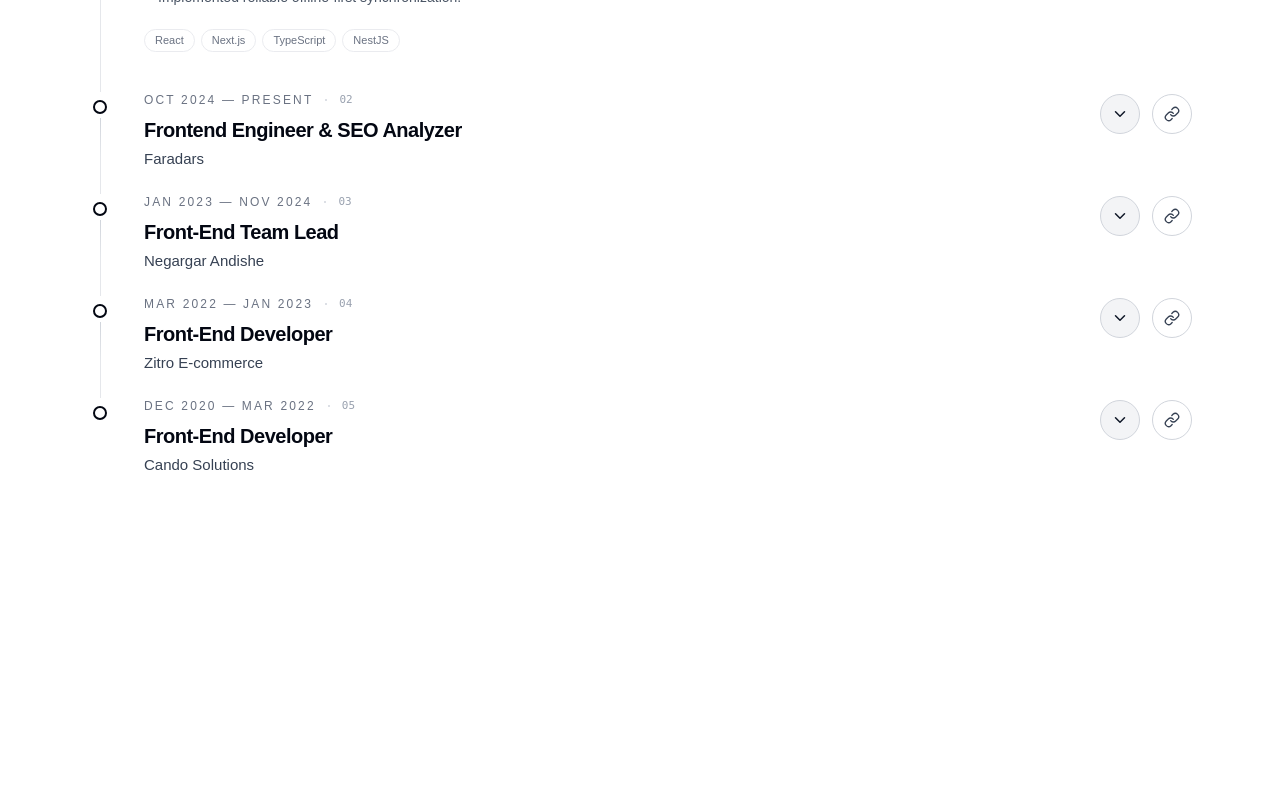
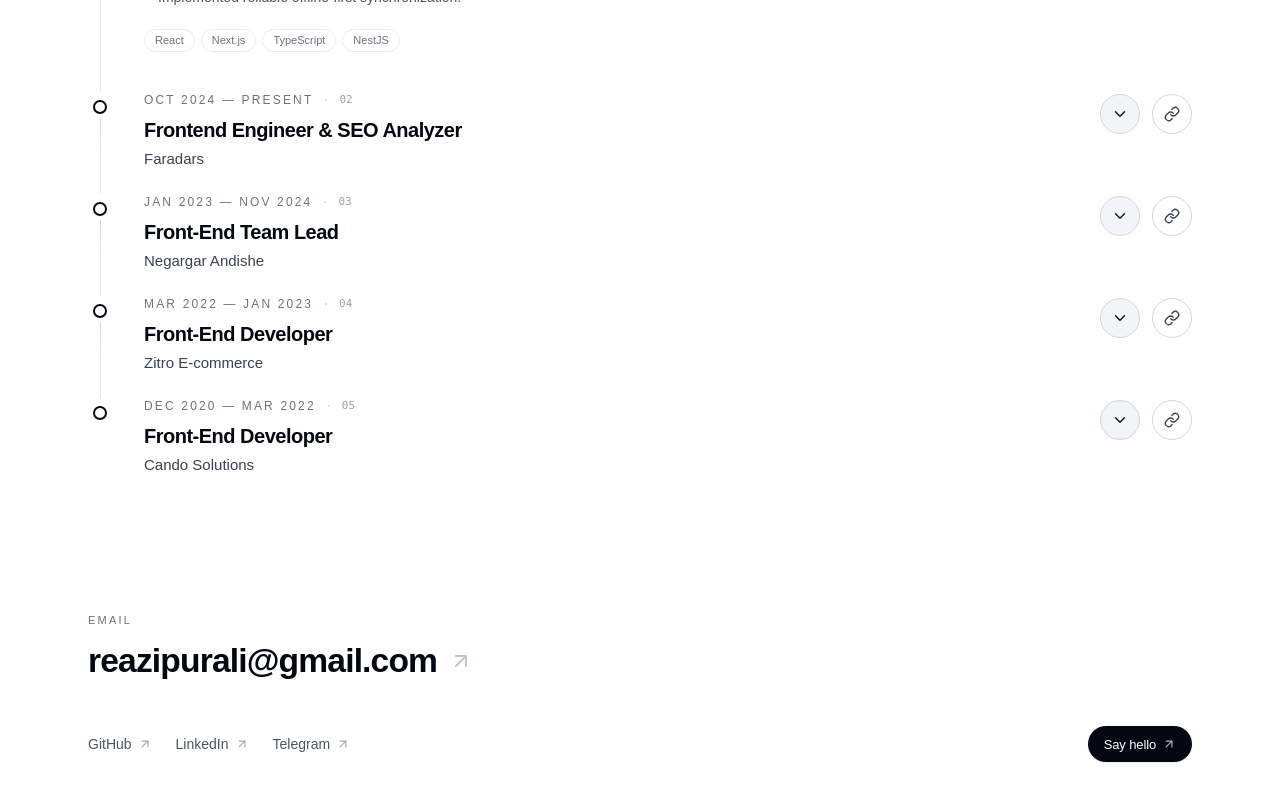
Before and after one commit to kai-zen/personal-website, a Next.js app: page / in a window 1280 px wide. Shown: the part 2723-3523 px from the top of the page. Before the commit the page ends 3255 px from the top, so only its background shows below. Built offline with nearby package versions, Linux system fonts and the light colour scheme.

Commit message:
[0.6.0]: Contact section added.

```diff
--- a/package.json
+++ b/package.json
@@ -1,6 +1,6 @@
 {
   "name": "portfolio",
-  "version": "0.5.0",
+  "version": "0.6.0",
   "private": true,
   "scripts": {
     "dev": "next dev",
--- a/src/app/page.tsx
+++ b/src/app/page.tsx
@@ -1,5 +1,6 @@
 import {
   ArticlesSection,
+  ContactSection,
   ExperiencesSection,
   HeroSection,
   HighlightsSection,
@@ -13,6 +14,7 @@
       <HighlightsSection />
       <ArticlesSection />
       <ExperiencesSection />
+      <ContactSection />
     </div>
   );
 };
--- /dev/null
+++ b/src/sections/home/contact/data.ts
@@ -0,0 +1,21 @@
+export interface SocialLink {
+  label: string;
+  href: string;
+}
+
+export const contactEmail = "reazipurali@gmail.com";
+
+export const socialLinks: SocialLink[] = [
+  {
+    label: "GitHub",
+    href: "https://github.com/kai-zen",
+  },
+  {
+    label: "LinkedIn",
+    href: "https://www.linkedin.com/in/ali-razipour-b80618262",
+  },
+  {
+    label: "Telegram",
+    href: "https:/t.me/kaizenjs",
+  },
+];
--- /dev/null
+++ b/src/sections/home/contact/index.tsx
@@ -0,0 +1,67 @@
+import { Button, Typography } from "@/shared/components";
+import { ArrowUpRight } from "lucide-react";
+import { FC } from "react";
+import { contactEmail, socialLinks } from "./data";
+
+const ContactSection: FC = () => {
+  const mailto = `mailto:${contactEmail}`;
+
+  return (
+    <section id="contact" aria-labelledby="contact-heading">
+      <div className="relative mx-auto max-w-6xl px-6 py-10 sm:py-14 lg:py-20">
+        <div className="flex flex-col gap-8 sm:gap-10">
+          <a
+            href={mailto}
+            className="group inline-flex max-w-full flex-col gap-2 outline-none focus-visible:ring-2 focus-visible:ring-gray-950/15 focus-visible:ring-offset-2 dark:focus-visible:ring-white/20 dark:focus-visible:ring-offset-gray-950"
+          >
+            <Typography
+              as="p"
+              className="text-[0.625rem] font-medium uppercase tracking-[0.2em] text-gray-500 sm:text-[0.6875rem]"
+            >
+              Email
+            </Typography>
+            <span className="flex min-w-0 items-center gap-2 sm:gap-3">
+              <Typography
+                as="span"
+                className="truncate text-[1.375rem] font-black tracking-tight text-gray-950 transition-colors duration-200 group-hover:text-gray-600 sm:text-[clamp(1.5rem,2vw+0.5rem,2.25rem)] dark:text-white dark:group-hover:text-gray-300"
+              >
+                {contactEmail}
+              </Typography>
+              <ArrowUpRight
+                aria-hidden
+                className="h-5 w-5 shrink-0 text-gray-400 opacity-60 transition-all duration-200 group-hover:-translate-y-0.5 group-hover:translate-x-0.5 group-hover:opacity-100 sm:h-6 sm:w-6 dark:text-gray-500"
+              />
+            </span>
+          </a>
+
+          <div className="flex flex-col gap-4 sm:flex-row sm:items-center sm:justify-between sm:gap-8">
+            <ul className="flex flex-wrap items-center gap-x-6 gap-y-3">
+              {socialLinks.map((link) => (
+                <li key={link.label}>
+                  <a
+                    href={link.href}
+                    target="_blank"
+                    rel="noopener noreferrer"
+                    className="group inline-flex items-center gap-1.5 text-sm font-medium text-gray-600 transition-colors duration-200 hover:text-gray-950 dark:text-gray-400 dark:hover:text-white"
+                  >
+                    {link.label}
+                    <ArrowUpRight
+                      aria-hidden
+                      className="h-3.5 w-3.5 opacity-50 transition-transform duration-200 group-hover:-translate-y-px group-hover:translate-x-px group-hover:opacity-100"
+                    />
+                  </a>
+                </li>
+              ))}
+            </ul>
+
+            <Button href={mailto} arrow size="sm">
+              Say hello
+            </Button>
+          </div>
+        </div>
+      </div>
+    </section>
+  );
+};
+
+export default ContactSection;
--- a/src/sections/home/index.ts
+++ b/src/sections/home/index.ts
@@ -2,3 +2,4 @@
 export { default as HighlightsSection } from "./highlights/index";
 export { default as ArticlesSection } from "./articles/index";
 export { default as ExperiencesSection } from "./experiences/index";
+export { default as ContactSection } from "./contact/index";
--- a/src/shared/components/Button.tsx
+++ b/src/shared/components/Button.tsx
@@ -78,6 +78,8 @@
 
   if (href) {
     const { onClick } = props;
+    const isMailOrTel =
+      href.startsWith("mailto:") || href.startsWith("tel:");
 
     if (download) {
       return (
@@ -88,6 +90,20 @@
           onClick={onClick as MouseEventHandler<HTMLAnchorElement>}
         >
           <ButtonContent arrow={arrow} external={external}>
+            {children}
+          </ButtonContent>
+        </a>
+      );
+    }
+
+    if (isMailOrTel) {
+      return (
+        <a
+          href={href}
+          className={classes}
+          onClick={onClick as MouseEventHandler<HTMLAnchorElement>}
+        >
+          <ButtonContent arrow={arrow} external>
             {children}
           </ButtonContent>
         </a>
```
